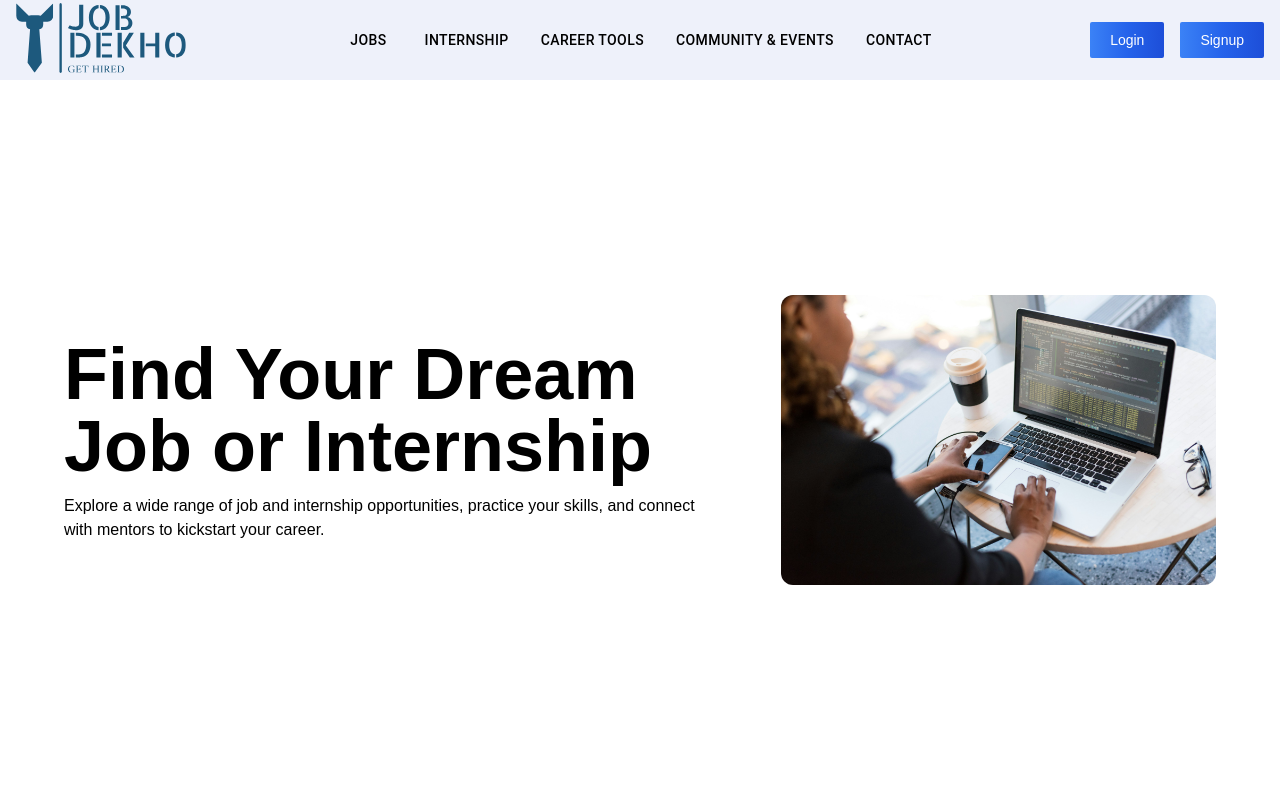
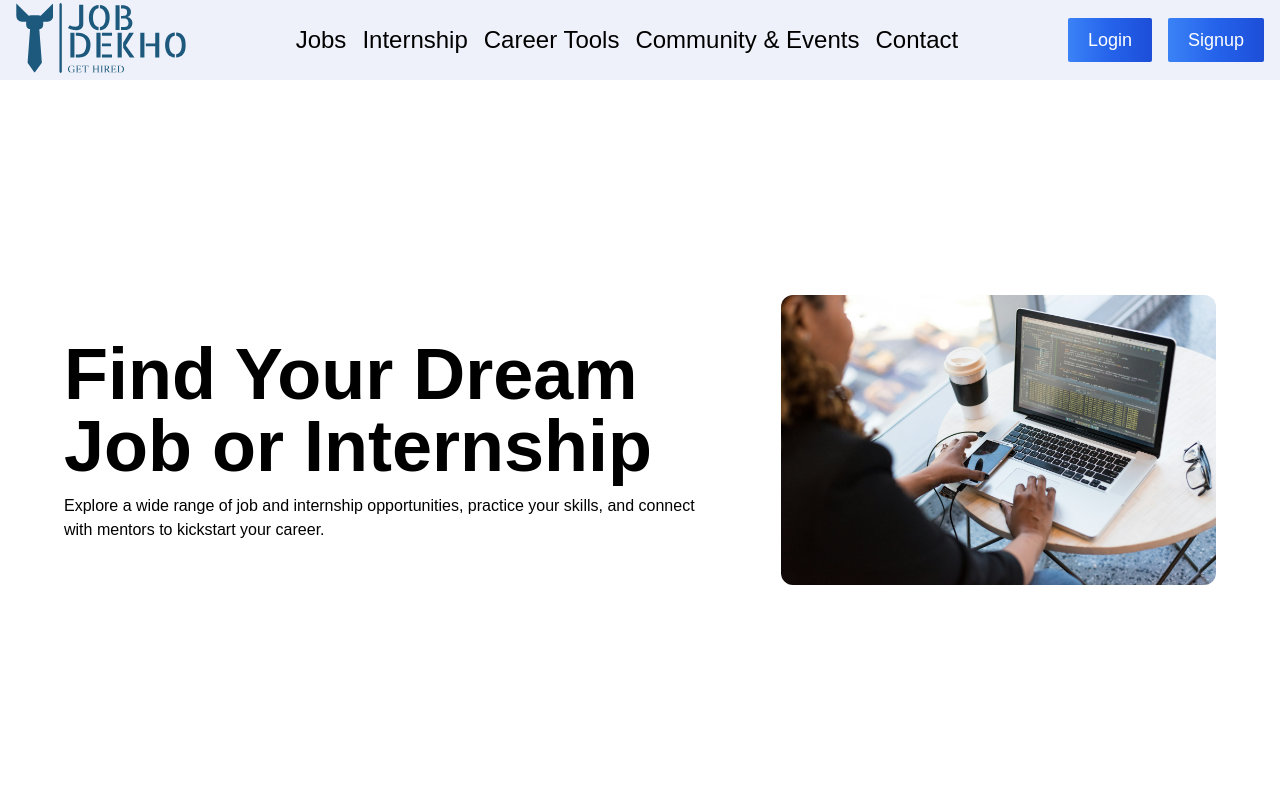
Before and after one commit to 9582anupam/Job-Dekho, a React (Create React App) app in the folder frontend/: page / in a window 1280 px wide. Shown: the top 800 px of the page. Built offline with nearby package versions, Linux system fonts and the light colour scheme.

Commit message:
hero, header ui

```diff
--- a/frontend/src/components/Auth/common/LoginButton.js
+++ b/frontend/src/components/Auth/common/LoginButton.js
@@ -3,7 +3,7 @@ const LoginButton = () => {
         <div>
             <button
                 type="button"
-                class="text-white bg-gradient-to-r from-blue-500 via-blue-600 to-blue-700 hover:bg-gradient-to-br focus:outline-none font-medium rounded-sm text-sm px-5 py-2 text-center">
+                class="text-white bg-gradient-to-r from-blue-500 via-blue-600 to-blue-700 hover:bg-gradient-to-br font-medium rounded-sm text-lg px-5 py-2 text-center ">
                 Login
             </button>
         </div>
--- a/frontend/src/components/Auth/common/SignupButton.js
+++ b/frontend/src/components/Auth/common/SignupButton.js
@@ -2,7 +2,7 @@
 const SignupButton = () => {
     return (
         <div>
-            <button type="button" class="text-white bg-gradient-to-r from-blue-500 via-blue-600 to-blue-700 hover:bg-gradient-to-br focus:outline-none font-medium rounded-sm text-sm px-5 py-2 text-center">Signup</button>
+            <button type="button" class="text-white bg-gradient-to-r from-blue-500 via-blue-600 to-blue-700 hover:bg-gradient-to-br font-medium rounded-sm text-lg px-5 py-2 text-center">Signup</button>
         </div>
     )
 };
--- a/frontend/src/components/Pages/Header/Nav.js
+++ b/frontend/src/components/Pages/Header/Nav.js
@@ -1,19 +1,21 @@
 import React from "react";
-import { Button } from "@mui/material";
 import { styled } from "@mui/system";
 
 // Styled components for basic styling
 const DropdownMenu = styled("div")({
-    display: "none",
     position: "absolute",
     top: "100%",
-    left: 0,
+    left: 0, // Align the menu to the left of the parent
     backgroundColor: "white",
     border: "1px solid #ddd",
     borderRadius: "4px",
     boxShadow: "0px 4px 6px rgba(0, 0, 0, 0.1)",
-    zIndex: 1300, // Ensures the menu is on top of other elements
+    zIndex: 1300,
     fontSize: "1.5rem",
+    opacity: 0,
+    visibility: "hidden",
+    transition: "opacity 0.3s ease, visibility 0.3s ease",
+    pointerEvents: "none",
 });
 
 const DropdownItem = styled("a")({
@@ -21,113 +23,92 @@ const DropdownItem = styled("a")({
     padding: "8px 16px",
     textDecoration: "none",
     color: "black",
-    fontSize: "1.05rem",
+    fontSize: "1.3rem",
     "&:hover": {
         backgroundColor: "#f0f0f0",
     },
 });
 
+// Additional styled component for title
+const DropdownTitle = styled("div")({
+    fontSize: "1.5rem",
+    transition: "color 0.3s ease", // Smooth transition for color change
+    "&:hover": {
+        color: "#007BFF", // Change this to your preferred highlight color
+    },
+});
+
+const dropdownData = [
+    {
+        title: "Jobs",
+        items: [
+            { text: "Apply", href: "#jobs-apply" },
+            { text: "Post", href: "#jobs-post" },
+            { text: "Hire", href: "#jobs-hire" }
+        ]
+    },
+    {
+        title: "Internship",
+        items: [
+            { text: "Apply", href: "#internship-apply" },
+            { text: "Post", href: "#internship-post" },
+            { text: "Hire", href: "#internship-hire" }
+        ]
+    },
+    {
+        title: "Career Tools",
+        items: [
+            { text: "Mentorship", href: "#mentorship" },
+            { text: "Skill Courses", href: "#skill-courses" },
+            { text: "Resume Builder", href: "#resume-builder" },
+            { text: "Resume Analysis", href: "#resume-analysis" },
+            { text: "Virtual Interview", href: "#virtual-interview" },
+            { text: "Assessments", href: "#assessments" },
+            { text: "Roadmap", href: "#roadmap" }
+        ]
+    },
+    {
+        title: "Community & Events",
+        items: [
+            { text: "Hackathons", href: "#hackathons" },
+            { text: "Alumni", href: "#alumni" },
+            { text: "Blog", href: "#blog" },
+            { text: "Community", href: "#community" },
+            { text: "Virtual Lab", href: "#virtual-lab" }
+        ]
+    },
+    {
+        title: "Contact",
+        items: [
+            { text: "FAQ", href: "#faq" },
+            { text: "Support", href: "#support" },
+            { text: "Partnership", href: "#partnership" },
+            { text: "About Us", href: "#about-us" },
+            { text: "Careers", href: "#careers" }
+        ]
+    }
+];
+
 const Navbar = () => {
     return (
-        <nav className=" py-2 ">
+        <nav className="py-2">
             <div className="container mx-auto flex items-center justify-between">
                 {/* Navigation Links */}
-                <div className="hidden md:flex space-x-4 relative">
-                    {/* Jobs Dropdown */}
-                    <div className="relative group">
-                        <Button color="inherit" className="">
-                            Jobs
-                        </Button>
-                        <DropdownMenu className="group-hover:block">
-                            <DropdownItem href="#jobs-apply">Apply</DropdownItem>
-                            <DropdownItem href="#jobs-post">Post</DropdownItem>
-                            <DropdownItem href="#jobs-hire">Hire</DropdownItem>
-                        </DropdownMenu>
-                    </div>
-
-                    {/* Internship Dropdown */}
-                    <div className="relative group">
-                        <Button color="inherit" className="">
-                            Internship
-                        </Button>
-                        <DropdownMenu className="group-hover:block">
-                            <DropdownItem href="#internship-apply">
-                                Apply
-                            </DropdownItem>
-                            <DropdownItem href="#internship-post">
-                                Post
-                            </DropdownItem>
-                            <DropdownItem href="#internship-hire">
-                                Hire
-                            </DropdownItem>
-                        </DropdownMenu>
-                    </div>
-
-                    {/* Career Tools Dropdown */}
-                    <div className="relative group">
-                        <Button color="inherit" className="">
-                            Career Tools
-                        </Button>
-                        <DropdownMenu className="group-hover:block">
-                            <DropdownItem href="#mentorship">
-                                Mentorship
-                            </DropdownItem>
-                            <DropdownItem href="#skill-courses">
-                                Skill Courses
-                            </DropdownItem>
-                            <DropdownItem href="#resume-builder">
-                                Resume Builder
-                            </DropdownItem>
-                            <DropdownItem href="#resume-analysis">
-                                Resume Analysis
-                            </DropdownItem>
-                            <DropdownItem href="#virtual-interview">
-                                Virtual Interview
-                            </DropdownItem>
-                            <DropdownItem href="#assessments">
-                                Assessments
-                            </DropdownItem>
-                            <DropdownItem href="#roadmap">Roadmap</DropdownItem>
-                        </DropdownMenu>
-                    </div>
-
-                    {/* Community & Events Dropdown */}
-                    <div className="relative group">
-                        <Button color="inherit" className="">
-                            Community & Events
-                        </Button>
-                        <DropdownMenu className="group-hover:block">
-                            <DropdownItem href="#hackathons">
-                                Hackathons
-                            </DropdownItem>
-                            <DropdownItem href="#alumni">Alumni</DropdownItem>
-                            <DropdownItem href="#blog">Blog</DropdownItem>
-                            <DropdownItem href="#community">
-                                Community
-                            </DropdownItem>
-                            <DropdownItem href="#virtual-lab">
-                                Virtual Lab
-                            </DropdownItem>
-                        </DropdownMenu>
-                    </div>
-
-                    {/* Contact Dropdown */}
-                    <div className="relative group">
-                        <Button color="inherit" className="">
-                            Contact
-                        </Button>
-                        <DropdownMenu className="group-hover:block">
-                            <DropdownItem href="#faq">FAQ</DropdownItem>
-                            <DropdownItem href="#support">Support</DropdownItem>
-                            <DropdownItem href="#partnership">
-                                Partnership
-                            </DropdownItem>
-                            <DropdownItem href="#about-us">
-                                About Us
-                            </DropdownItem>
-                            <DropdownItem href="#careers">Careers</DropdownItem>
-                        </DropdownMenu>
-                    </div>
+                <div className="hidden md:flex space-x-4 relative text-black text-2xl rounded-3xl px-4 py-1">
+                    {dropdownData.map((dropdown, index) => (
+                        <div key={index} className="relative group">
+                            <DropdownTitle className="cursor-pointer group-hover:text-blue-600">
+                                {dropdown.title}
+                            </DropdownTitle>
+                            <DropdownMenu className="group-hover:opacity-100 group-hover:visible group-hover:pointer-events-auto">
+                                {dropdown.items.map((item, itemIndex) => (
+                                    <DropdownItem key={itemIndex} href={item.href}>
+                                        {item.text}
+                                    </DropdownItem>
+                                ))}
+                            </DropdownMenu>
+                        </div>
+                    ))}
                 </div>
             </div>
         </nav>
```
Also changed, not shown: frontend/src/components/Pages/Home/Home.js (line endings or trailing spaces).
